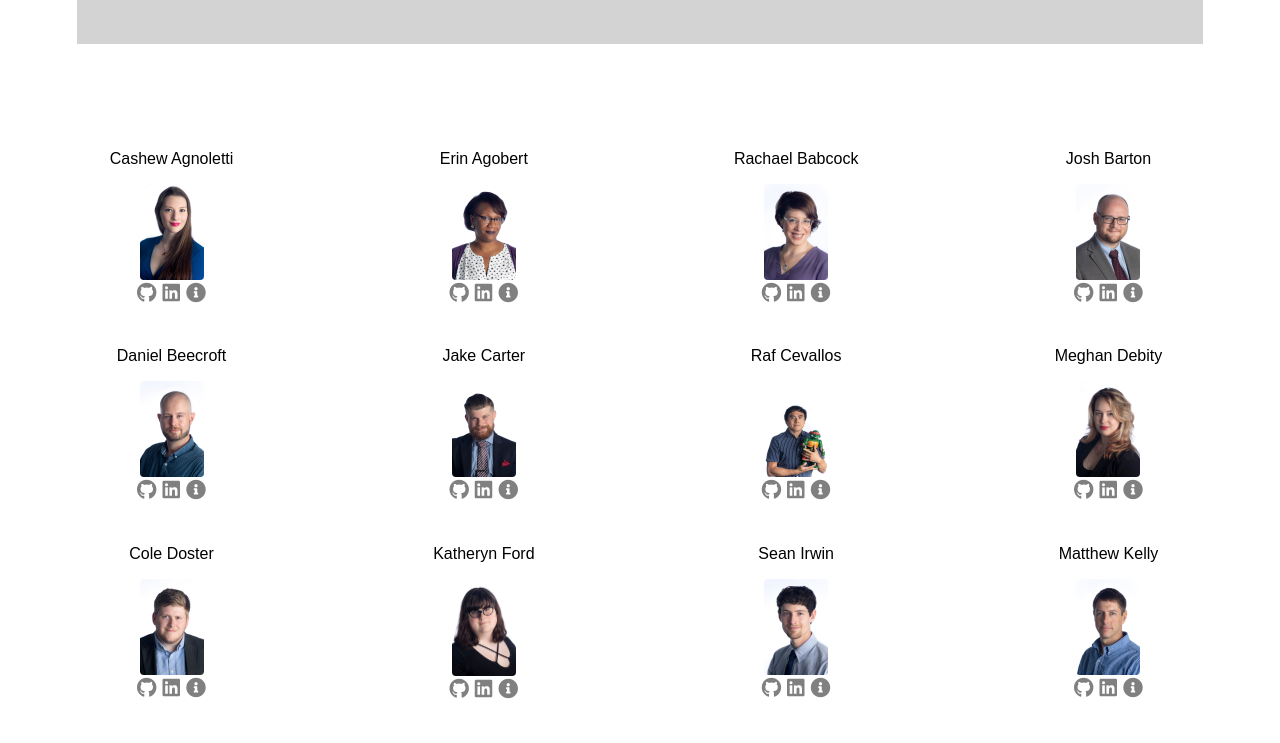
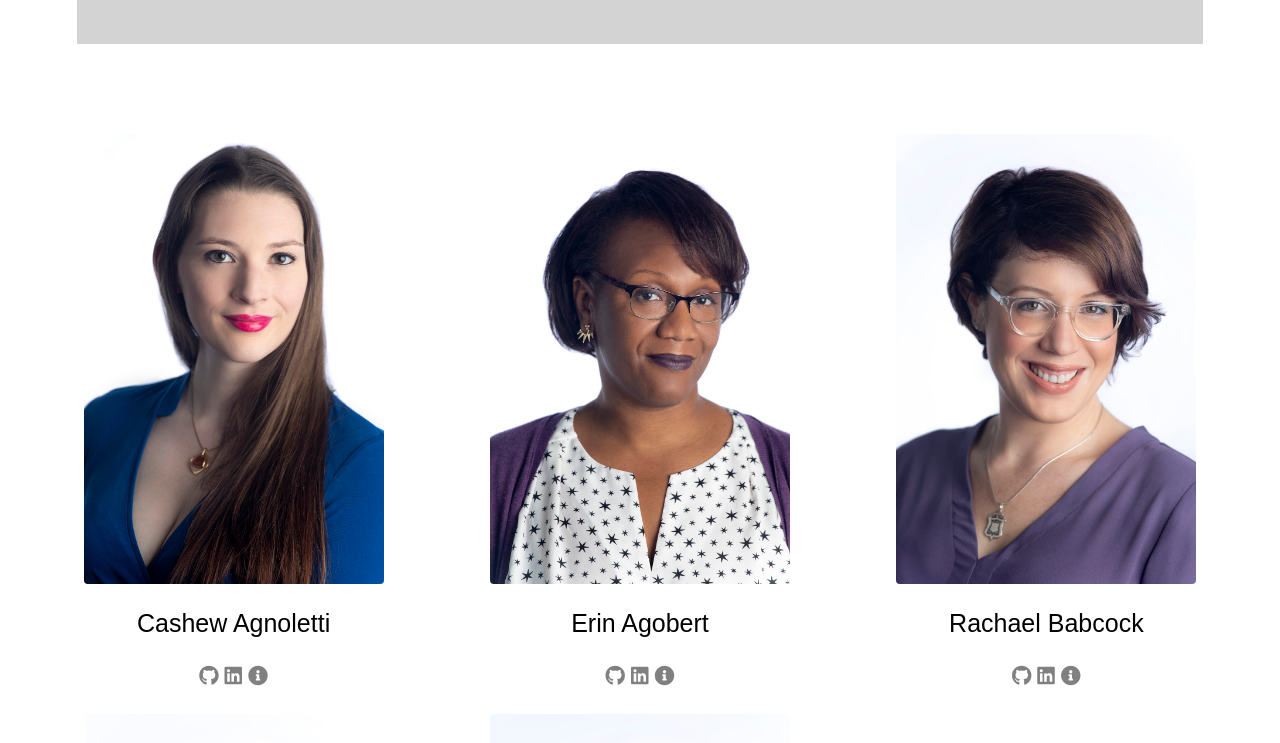
Before and after one commit to nss-day-cohort-25-website/nss-day-cohort-25-website, a React (Create React App) app: page / in a window 1280 px wide. Shown: the part 1380-2123 px from the top of the page. Built offline with nearby package versions, Linux system fonts and the light colour scheme.

Commit message:
Image is card now

```diff
--- a/src/student-cards/StudentCard.css
+++ b/src/student-cards/StudentCard.css
@@ -7,13 +7,15 @@
 
 .container__student{
     display: flex;
-    flex-flow: row wrap;
+    flex-direction: row;
+    /* flex-flow: row wrap; */
     justify-content: space-evenly;
     align-items: center;
+    flex-wrap: wrap;
 }
 
 .card__student {
-    width: 20%;
+    width: 25%;
     height: 25%;
     margin: 1%;
     display: flex;
@@ -21,13 +23,13 @@
     justify-content: space-evenly;
     align-items: center;
     /* border: 2px black solid; */
-    /* border-radius: 25%; */
+    border-radius: 5px;
     transition: all .5s ease-in-out;
 }
 
 .student__img {
     height: 25%;
-    width: 25%;
+    width: 300px;
     border-radius: 4px;
 }
 .student__img:hover {
@@ -45,7 +47,6 @@
     transform: scale(2.2);
 }
 
-
-.card__student:hover {
-    background-color: var(--name-color);
-};
+.student__name {
+    font-size: 25px;
+}
--- a/src/student-cards/StudentCard.js
+++ b/src/student-cards/StudentCard.js
@@ -12,8 +12,8 @@ class StudentCard extends Component {
         return (
             <React.Fragment>
                     <div className="card__student">
-                        <p>{this.props.student.first_name} {this.props.student.last_name}</p>
-                        <img className="student__img" src={this.props.student.serious_photo} alt={this.props.student.last_name} />
+                        <img className="student__img" onClick={this.modalOn} src={this.props.student.serious_photo} alt={this.props.student.last_name} />
+                        <p className="student__name">{this.props.student.first_name} {this.props.student.last_name}</p>
                         <div>
                         <span><a target="blank" href={this.props.student.github}><i class="fab fa-github student__links"></i></a></span>
                         <span><a target="blank" href={this.props.student.linkedin}><i class="fab fa-linkedin student__links"></i></a></span>
```
